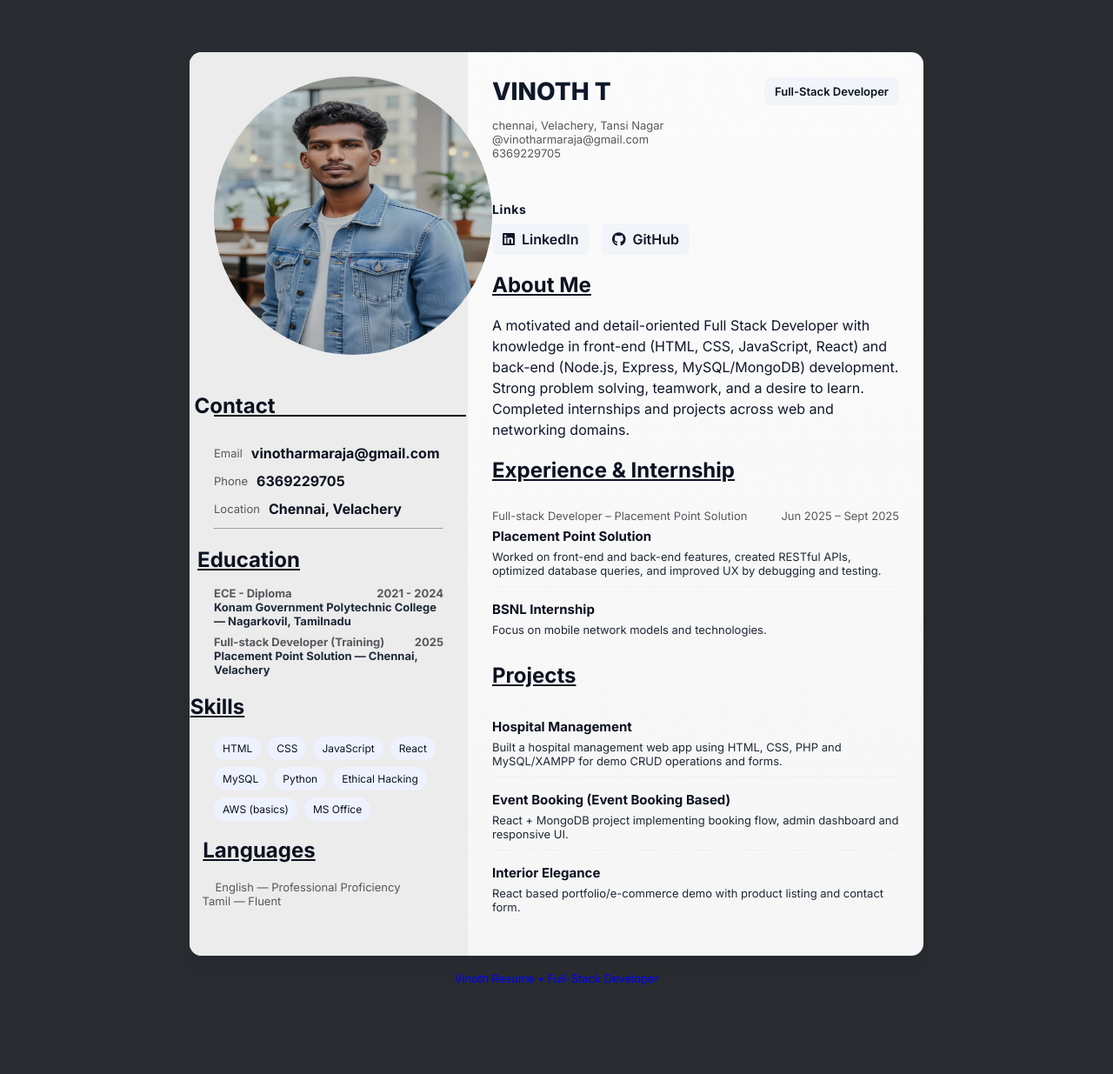
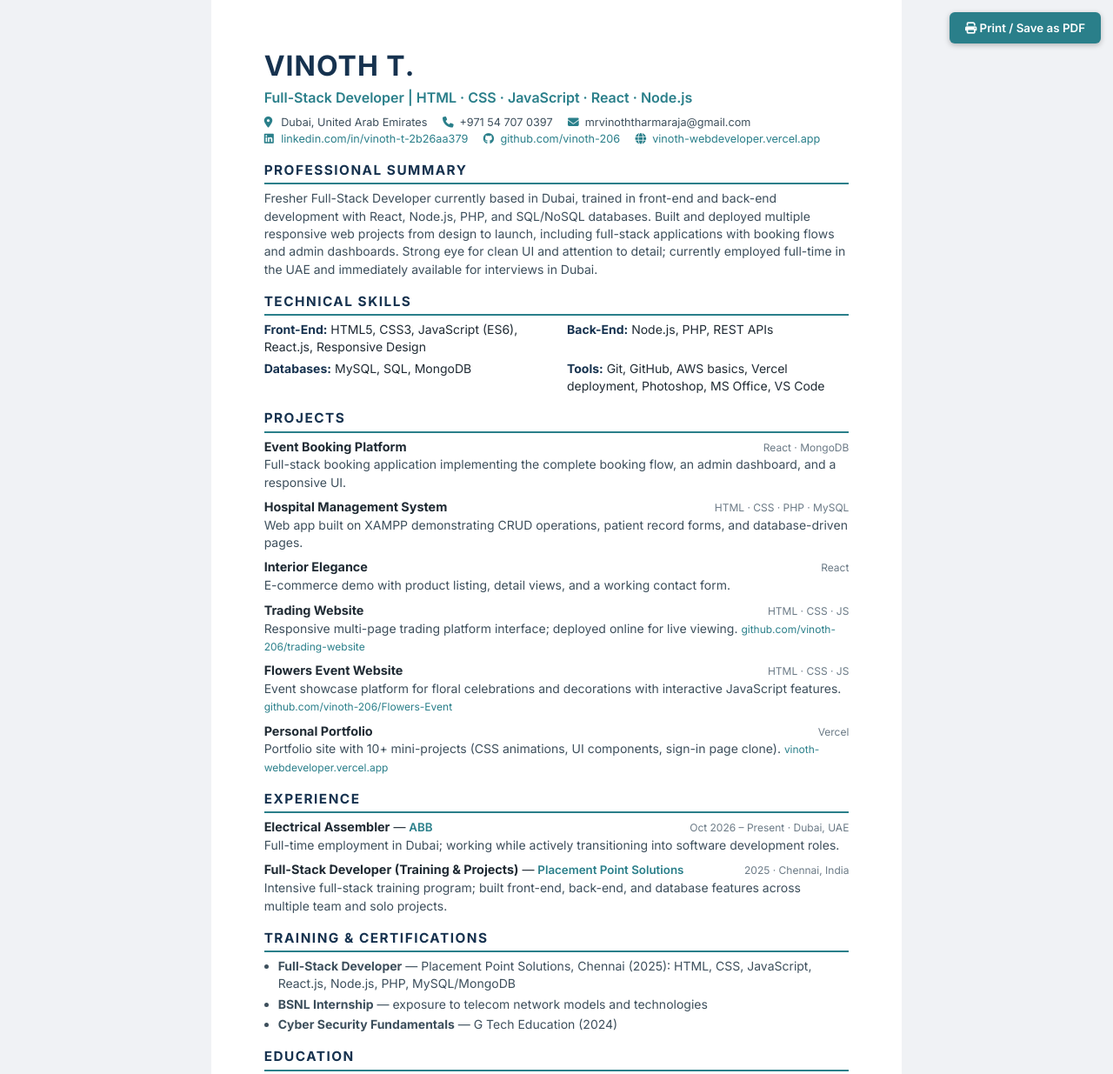
Before and after one commit to vinoth-206/My-Portfolio, a plain HTML site: page Resume/index.html in a window 1280 px wide. Shown: the top 1235 px of the page at 87% size. Before the commit the page ends 1179 px from the top, so only its background shows below. Drawn offline with Linux system fonts and the light colour scheme.

Commit message:
Update resume page: new professional CV design (Dubai-focused)

```diff
--- a/Resume/index.html
+++ b/Resume/index.html
@@ -11,119 +11,104 @@
   <link rel="stylesheet" href="style.css" />
 </head>
 <body>
-  <div class="container">
-    <div class="card" role="document">
-      <aside>
-        <img src="portfoliyo-img.png.jpg" alt="Profile Picture" class="profile-pic" />
+  <button class="print-btn" onclick="window.print()"><i class="fa fa-print"></i> Print / Save as PDF</button>
 
+  <div class="page">
+
+    <div class="head">
       <div>
-          <h2><strong style="margin-left: -27vh;">Contact</strong></h2>
-          <hr style="border: none; border-bottom: 2px solid black; margin-top: -3vh;width: 290px;">
-          <div class="contact-row" style="margin-top: 4vh;"><div class="muted">Email</div><div style="font-weight:700">vinotharmaraja@gmail.com</div></div>
-          <div class="contact-row"><div class="muted">Phone</div><div style="font-weight:700">6369229705</div></div>
-          <div class="contact-row"><div class="muted">Location</div><div style="font-weight:700">Chennai, Velachery</div></div>
-        </div>
-        <hr>
-
-        <div style="margin-top:18px">
-          <h2><strong style="margin-left: -23vh; text-decoration: underline;">Education</strong></h>
-          <div class="item" style="border-bottom:0;padding:0">
-            <div class="meta" style="margin-top: 2vh;"><div>ECE - Diploma</div><div>2021 - 2024</div></div>
-            <div class="desc" style="text-align: start;">Konam Government Polytechnic College — Nagarkovil, Tamilnadu</div>
-          </div>
-          <div style="height:8px"></div>
-          <div class="item" style="border-bottom:0;padding:0">
-            <div class="meta"><div>Full-stack Developer (Training)</div><div>2025</div></div>
-            <div class="desc" style="text-align: start;">Placement Point Solution — Chennai, Velachery</div>
+        <h1>VINOTH T.</h1>
+        <div class="role">Full-Stack Developer | HTML &middot; CSS &middot; JavaScript &middot; React &middot; Node.js</div>
       </div>
     </div>
 
-        <div style="margin-top:18px">
-          <h2><strong style="margin-left: -32vh;text-decoration: underline;">Skills</strong></h2>
-          <div class="skills" style="margin-top:8px">
-            <span class="skill">HTML</span>
-            <span class="skill">CSS</span>
-            <span class="skill">JavaScript</span>
-            <span class="skill">React</span>
-            <span class="skill">MySQL</span>
-            <span class="skill">Python</span>
-            <span class="skill">Ethical Hacking</span>
-            <span class="skill">AWS (basics)</span>
-            <span class="skill">MS Office</span>
-          </div>
+    <div class="contact">
+      <span><i class="fa fa-location-dot"></i> Dubai, United Arab Emirates</span>
+      <span><i class="fa fa-phone"></i> +971 54 707 0397</span>
+      <span><i class="fa fa-envelope"></i> mrvinoththarmaraja@gmail.com</span><br>
+      <span><i class="fab fa-linkedin"></i> <a href="https://www.linkedin.com/in/vinoth-t-2b26aa379" target="_blank">linkedin.com/in/vinoth-t-2b26aa379</a></span>
+      <span><i class="fab fa-github"></i> <a href="https://github.com/vinoth-206" target="_blank">github.com/vinoth-206</a></span>
+      <span><i class="fa fa-globe"></i> <a href="https://vinoth-webdeveloper.vercel.app" target="_blank">vinoth-webdeveloper.vercel.app</a></span>
     </div>
 
-        <div style="margin-top:18px">
-          <h2><strong style="margin-left: -20vh; text-decoration: underline;">Languages</strong></h2>
-          <div class="muted" style="margin-left: -6vh;">English — Professional Proficiency</div>
-          <div class="muted" style="margin-left: -25vh;">Tamil — Fluent</div>
+    <h2>Professional Summary</h2>
+    <p class="summary">
+      Fresher Full-Stack Developer currently based in Dubai, trained in front-end and back-end
+      development with React, Node.js, PHP, and SQL/NoSQL databases. Built and deployed multiple
+      responsive web projects from design to launch, including full-stack applications with
+      booking flows and admin dashboards. Strong eye for clean UI and attention to detail;
+      currently employed full-time in the UAE and immediately available for interviews in Dubai.
+    </p>
+
+    <h2>Technical Skills</h2>
+    <div class="skills">
+      <div class="skill-line"><span>Front-End:</span> HTML5, CSS3, JavaScript (ES6), React.js, Responsive Design</div>
+      <div class="skill-line"><span>Back-End:</span> Node.js, PHP, REST APIs</div>
+      <div class="skill-line"><span>Databases:</span> MySQL, SQL, MongoDB</div>
+      <div class="skill-line"><span>Tools:</span> Git, GitHub, AWS basics, Vercel deployment, Photoshop, MS Office, VS Code</div>
     </div>
-      </aside>
 
-      <div>
-        <header>
-          <div style="display:flex;align-items:center;justify-content:space-between;gap:12px">
-            <div>
-              <div class="name">VINOTH T</div>
-              <div class="role"></div>
-            </div>
-            <div class="badge">Full-Stack Developer</div>
-          </div>
-          <div style="margin-top:8px;gap:12px;flex-wrap:wrap">
-            <div class="muted" >chennai, Velachery, Tansi Nagar </div>
-            <div class="muted">@vinotharmaraja@gmail.com</div>
-            <div class="muted">6369229705</div>
-          </div>
-        </header>
-
-        <main class="main">
-          <section>
-            <h3>Links</h3>
-            <a class="link-btn" href="http://www.linkedin.com/in/vinoth-t-2b26aa379" target="_blank"><i class="fab fa-linkedin"></i> LinkedIn</a>
-            <a class="link-btn" href="https://github.com/vinoth-206" target="_blank"><i class="fab fa-github"></i> GitHub</a>
-          </section>
-
-          <section>
-            <h2><strong style="text-decoration: underline;">About Me</strong></h2>
-            <p class="about">A motivated and detail-oriented Full Stack Developer with knowledge in front-end (HTML, CSS, JavaScript, React) and back-end (Node.js, Express, MySQL/MongoDB) development. Strong problem solving, teamwork, and a desire to learn. Completed internships and projects across web and networking domains.</p>
-          </section>
-
-          <section>
-            <h2 style="text-decoration: underline;">Experience & Internship</h2>
+    <h2>Projects</h2>
     <div class="item">
-              <div class="meta"><div>Full-stack Developer – Placement Point Solution</div><div>Jun 2025 – Sept 2025</div></div>
-              <div class="title">Placement Point Solution</div>
-              <div class="desc">Worked on front-end and back-end features, created RESTful APIs, optimized database queries, and improved UX by debugging and testing.</div>
+      <div class="item-head"><span class="item-title">Event Booking Platform</span><span class="item-date">React &middot; MongoDB</span></div>
+      <p>Full-stack booking application implementing the complete booking flow, an admin dashboard, and a responsive UI.</p>
     </div>
     <div class="item">
-              <div class="meta"><div></div><div></div></div>
-              <div class="title">BSNL Internship</div>
-              <div class="desc">Focus on mobile network models and technologies.</div>
-            </div>
-          </section>
-
-          <section>
-            <h2><strong style="text-decoration: underline;">Projects</strong></h2>
-            <div class="item">
-              <div class="title">Hospital Management</div>
-              <div class="desc">Built a hospital management web app using HTML, CSS, PHP and MySQL/XAMPP for demo CRUD operations and forms.</div>
+      <div class="item-head"><span class="item-title">Hospital Management System</span><span class="item-date">HTML &middot; CSS &middot; PHP &middot; MySQL</span></div>
+      <p>Web app built on XAMPP demonstrating CRUD operations, patient record forms, and database-driven pages.</p>
     </div>
     <div class="item">
-              <div class="title">Event Booking (Event Booking Based)</div>
-              <div class="desc">React + MongoDB project implementing booking flow, admin dashboard and responsive UI.</div>
+      <div class="item-head"><span class="item-title">Interior Elegance</span><span class="item-date">React</span></div>
+      <p>E-commerce demo with product listing, detail views, and a working contact form.</p>
     </div>
     <div class="item">
-              <div class="title">Interior Elegance</div>
-              <div class="desc">React based portfolio/e-commerce demo with product listing and contact form.</div>
+      <div class="item-head"><span class="item-title">Trading Website</span><span class="item-date">HTML &middot; CSS &middot; JS</span></div>
+      <p>Responsive multi-page trading platform interface; deployed online for live viewing. <a href="https://github.com/vinoth-206/trading-website" target="_blank">github.com/vinoth-206/trading-website</a></p>
     </div>
-          </section>
-        </main>
+    <div class="item">
+      <div class="item-head"><span class="item-title">Flowers Event Website</span><span class="item-date">HTML &middot; CSS &middot; JS</span></div>
+      <p>Event showcase platform for floral celebrations and decorations with interactive JavaScript features. <a href="https://github.com/vinoth-206/Flowers-Event" target="_blank">github.com/vinoth-206/Flowers-Event</a></p>
     </div>
+    <div class="item">
+      <div class="item-head"><span class="item-title">Personal Portfolio</span><span class="item-date">Vercel</span></div>
+      <p>Portfolio site with 10+ mini-projects (CSS animations, UI components, sign-in page clone). <a href="https://vinoth-webdeveloper.vercel.app" target="_blank">vinoth-webdeveloper.vercel.app</a></p>
     </div>
 
-    <footer>
-      <div style="color: blue;">Vinoth Resume • Full-Stack Developer</div>
-    </footer>
+    <h2>Experience</h2>
+    <div class="item">
+      <div class="item-head">
+        <span><span class="item-title">Electrical Assembler</span> — <span class="item-sub">ABB</span></span>
+        <span class="item-date">Oct 2026 – Present &middot; Dubai, UAE</span>
+      </div>
+      <p>Full-time employment in Dubai; working while actively transitioning into software development roles.</p>
+    </div>
+    <div class="item">
+      <div class="item-head">
+        <span><span class="item-title">Full-Stack Developer (Training &amp; Projects)</span> — <span class="item-sub">Placement Point Solutions</span></span>
+        <span class="item-date">2025 &middot; Chennai, India</span>
+      </div>
+      <p>Intensive full-stack training program; built front-end, back-end, and database features across multiple team and solo projects.</p>
+    </div>
+
+    <h2>Training &amp; Certifications</h2>
+    <ul class="tight">
+      <li><b>Full-Stack Developer</b> — Placement Point Solutions, Chennai (2025): HTML, CSS, JavaScript, React.js, Node.js, PHP, MySQL/MongoDB</li>
+      <li><b>BSNL Internship</b> — exposure to telecom network models and technologies</li>
+      <li><b>Cyber Security Fundamentals</b> — G Tech Education (2024)</li>
+    </ul>
+
+    <h2>Education</h2>
+    <div class="item">
+      <div class="item-head">
+        <span><span class="item-title">Diploma — Electronics &amp; Communication Engineering (ECE)</span> — <span class="item-sub">Govt. Polytechnic College, Konam (Nagercoil)</span></span>
+        <span class="item-date">2021 – 2024</span>
+      </div>
+      <p>CGPA: 8.1 / 10</p>
+    </div>
+
+    <h2>Languages</h2>
+    <p>English — Professional proficiency &nbsp;&nbsp;|&nbsp;&nbsp; Tamil — Fluent</p>
+
   </div>
 </body>
 </html>
--- a/Resume/style.css
+++ b/Resume/style.css
@@ -1,172 +1,65 @@
+@page { size: A4; margin: 0; }
+* { margin: 0; padding: 0; box-sizing: border-box; }
 
-    :root{
-      --accent:#0f172a;
-      --muted:#56585c;
-      --card:#ffffff;
-      --bg:#292d31;
-      --accent-2:#0ea5a4;
-      font-family: 'Inter', system-ui, -apple-system, 'Segoe UI', Roboto, 'Helvetica Neue', Arial;
-    }
-    *{
-        box-sizing:border-box;
-    }
-    html,body{
-        height:100%;
-        margin:0;
-        background:var(--bg);
-        color:#0b1220;
-    }
-    .container{
-        max-width:900px;
-        margin:32px auto;
-        padding:28px;
-    }
+body {
+  font-family: "Inter", "Segoe UI", Arial, sans-serif;
+  color: #1f2a33;
+  font-size: 10.5pt;
+  line-height: 1.45;
+  background: #f0f2f5;
+}
 
-    .card{
-        background:linear-gradient(180deg, rgba(255,255,255,0.98), rgba(250,250,250,0.98));
-        border-radius:14px;
-        box-shadow:0 20px 30px rgba(2,6,23,0.08);
-        overflow:hidden;
-        display:grid;
-        grid-template-columns:320px 1fr;
-    }
+.page {
+  width: 210mm;
+  min-height: 297mm;
+  margin: 0 auto;
+  background: #fff;
+  padding: 14mm 16mm;
+}
 
-    header{
-        display:flex;
-        flex-direction:column;
-        gap:6px;
-        padding:28px;
-    }
-    .name{
-        font-size:28px;
-        font-weight:800;
-        color:var(--accent);
-    }
-    .role{
-        font-size:14px;
-        color:var(--muted);
-        font-weight:600;
-    }
+@media print {
+  body { background: #fff; }
+  .page { width: auto; min-height: auto; }
+  .print-btn { display: none; }
+}
 
-    .main{
-        padding:20px 28px;
-    }
-    section{
-        margin-bottom:18px;
-    }
-    h3{
-        margin:0 0 8px 0;
-        font-size:14px;
-        color:var(--accent);
-        letter-spacing:0.6px;
-    }
-    p.lead{
-        margin:6px 0 0;
-        font-size:14px;
-        color:#111827;
-    }
+/* Header */
+.head { display: flex; justify-content: space-between; align-items: flex-start; gap: 12px; }
+h1 { font-size: 24pt; letter-spacing: 1px; color: #16324f; }
+.role { font-size: 12pt; color: #2a7f8a; font-weight: 600; margin-top: 2px; }
+.contact { margin-top: 8px; font-size: 9.5pt; color: #3d4f5c; }
+.contact span { margin-right: 14px; white-space: nowrap; }
+.contact i { color: #2a7f8a; width: 16px; }
+.contact a { color: #2a7f8a; text-decoration: none; }
 
-    .about{
-        line-height:1.5;
-        color:#0f172a;
-    }
+/* Sections */
+h2 {
+  font-size: 11.5pt; color: #16324f; text-transform: uppercase;
+  letter-spacing: 1.5px; margin: 16px 0 6px;
+  border-bottom: 2px solid #2a7f8a; padding-bottom: 3px;
+}
+.item { margin-bottom: 8px; }
+.item-head { display: flex; justify-content: space-between; align-items: baseline; }
+.item-title { font-weight: 700; font-size: 10.8pt; color: #1f2a33; }
+.item-sub { color: #2a7f8a; font-weight: 600; font-size: 10pt; }
+.item-date { color: #6b7a86; font-size: 9pt; white-space: nowrap; }
+.item p { color: #3d4f5c; }
+.item a { color: #2a7f8a; text-decoration: none; font-size: 9pt; }
+.summary { color: #3d4f5c; }
 
-    .skills{
-        display:flex;
-        flex-wrap:wrap;
-        gap:8px;
-    }
-    .skill{
-        background:#eef2ff;
-        padding:6px 10px;
-        border-radius:999px;
-        font-size:12px;
-        color:#0b1220;
-    }
+/* Skills */
+.skills { display: grid; grid-template-columns: 1fr 1fr; gap: 4px 24px; }
+.skill-line span { font-weight: 700; color: #16324f; }
 
-    .item{
-        padding:10px 0;
-        border-bottom:1px dashed #e6eef6;
-    }
-    .item:last-child{
-        border-bottom:0;
-    }
-    .item .meta{
-        font-size:13px;
-        color:var(--muted);
-        display:flex;
-        justify-content:space-between;
-    }
-    .item .title{
-        font-weight:700;
-        font-size:15px;
-        margin:6px 0;
-    }
-    .item .desc{
-        font-size:13px;
-        color:#1f2937;
-    }
+ul.tight { margin: 2px 0 0 16px; }
+ul.tight li { margin-bottom: 3px; color: #3d4f5c; }
 
-    aside{
-        background:#ececec;
-        padding:28px;
-        text-align:center;
-    }
-    .profile-pic{
-        width:40vh;
-        height:40vh;
-        object-fit:center;
-        border-radius:50%;
-        margin-bottom:20px;
-    }
-    .contact-row{
-        display:flex;
-        align-items:center;
-        gap:10px;
-        margin-bottom:12px;
-        text-align:left
-    }
-    .muted{
-        color:var(--muted);
-        font-size:13px;
-    }
-
-    .badge{
-        display:inline-block;
-        padding:8px 12px;
-        border-radius:8px;
-        background:#f1f5f9;
-        font-weight:600;
-        font-size:13px;
-    }
-
-    footer{
-        padding:18px 28px;
-        background:transparent;
-        text-align:center;
-        color:var(--muted);
-        font-size:13px;
-    }
-
-    .link-btn{
-        display:inline-flex;
-        align-items:center;
-        gap:8px;
-        padding:8px 12px;
-        border-radius:6px;
-        background:#f1f5f9;
-        color:#0f172a;
-        font-weight:600;
-        text-decoration:none;
-        margin-right:10px;
-        transition:all 0.2s;
-    }
-    .link-btn:hover{
-        background:#e2e8f0;
-    }
-
-    @media (max-width:880px){
-      .card{grid-template-columns:1fr}
-      aside{order:2}
-      header{padding:20px}
-    }
+/* Print button (screen only) */
+.print-btn {
+  position: fixed; top: 14px; right: 14px;
+  background: #2a7f8a; color: #fff; border: none;
+  padding: 10px 18px; border-radius: 6px;
+  font-family: inherit; font-size: 10pt; font-weight: 600;
+  cursor: pointer; box-shadow: 0 2px 6px rgba(0,0,0,.25);
+}
+.print-btn:hover { background: #16324f; }
```
Lines whose indentation alone changed are shown as unchanged.
